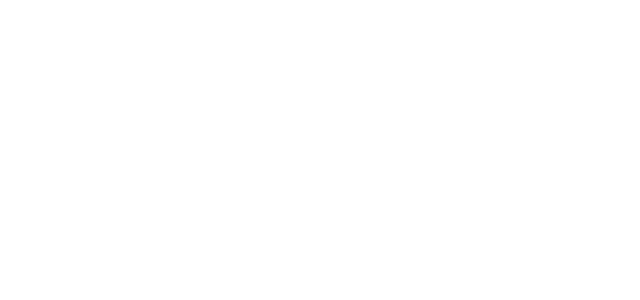
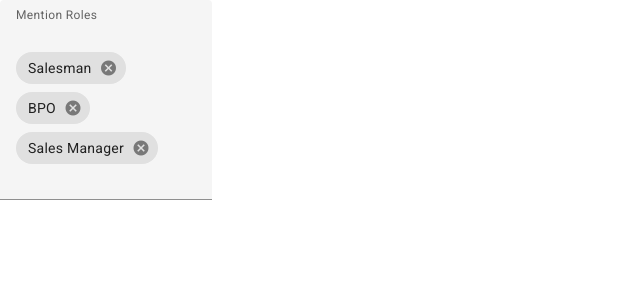
Before and after one commit to AnsukSinhaRoy/Synchro-SPHERE-public, an Angular app: page /try in a window 1280 px wide. Before the commit this address led to /. Shown: the top 300 px of the page, without its empty margins (0-640 px from the left). Built offline with nearby package versions, Linux system fonts and the light colour scheme.

Commit message:
restructure 3

```diff
--- a/src/app/app.routes.ts
+++ b/src/app/app.routes.ts
@@ -1,8 +1,12 @@
 import { Routes } from '@angular/router';
 import { ConfigurePageComponent } from './configure-page/configure-page.component';
 import { LeadManagementConfigComponent } from './configure-page components/lead-management-config/lead-management-config.component';
+import { LandingPageComponent } from './landing-page/landing-page.component';
+import { AddRolesComponent } from './shared/add-roles/add-roles.component';
 
 export const routes: Routes = [
     {path:"configure",component:LeadManagementConfigComponent},
     {path:"",component:ConfigurePageComponent},
+    {path:"home", component:LandingPageComponent},
+    {path:"try", component:AddRolesComponent}
 ];
--- a/src/app/configure-page components/lead-management-config/lead-management-config.component.ts
+++ b/src/app/configure-page components/lead-management-config/lead-management-config.component.ts
@@ -14,8 +14,8 @@ import {MatSelectModule} from '@angular/material/select';
 import { CommonModule } from '@angular/common';
 import { MatDialogRef, MAT_DIALOG_DATA, MatDialog } from '@angular/material/dialog';
 import { Inject } from '@angular/core';
-import { EmployeeDialogComponent } from '../../shared/employee-dialog/employee-dialog.component';
 import { RolesService } from '../../services/roles.service';
+import { DialogAddEmployeeComponent } from '../../shared/dialog-add-employee/dialog-add-employee.component';
 export interface Roles {
   name: string;
 }
@@ -109,6 +109,7 @@ export class LeadManagementConfigComponent {
     this.changeDetectorRefs.detectChanges();
   this.table.renderRows();
     event.chipInput!.clear();
+    this.setRoles();
   }
 
   remove(roles: Roles): void {
@@ -131,6 +132,7 @@ export class LeadManagementConfigComponent {
       // Detect changes and refresh table
       this.changeDetectorRefs.detectChanges();
       this.table.renderRows();
+      this.setRoles();
     }
   }
 
@@ -204,7 +206,7 @@ export class LeadManagementConfigComponent {
   //ASSIGN FUNCTIONS
   //ENTER EMPLOYEES
   openDialog(): void {
-    const dialogRef = this.dialog.open(EmployeeDialogComponent, {
+    const dialogRef = this.dialog.open(DialogAddEmployeeComponent, {
       width: '250px',
       height:'400px',
       data: {id: '', name: '', email: '', role: ''}
@@ -229,7 +231,10 @@ export class LeadManagementConfigComponent {
     this.dataSource = new MatTableDataSource(this.employees);
   }
   setRoles(){
+    console.log(this.roles)
+    console.log("SETROLES")
     this._roleserv.roles=this.roles;
+    console.log(this.roles)
     console.log(this.employees);
   }
 
--- a/src/app/landing-page/landing-page.component.html
+++ b/src/app/landing-page/landing-page.component.html
@@ -1 +1,2 @@
 <p>landing-page works!</p>
+<app-welcome-page></app-welcome-page>
--- a/src/app/landing-page/landing-page.component.ts
+++ b/src/app/landing-page/landing-page.component.ts
@@ -1,9 +1,10 @@
 import { Component } from '@angular/core';
+import { WelcomePageComponent } from '../landing-page components/welcome-page/welcome-page.component';
 
 @Component({
   selector: 'app-landing-page',
   standalone: true,
-  imports: [],
+  imports: [WelcomePageComponent],
   templateUrl: './landing-page.component.html',
   styleUrl: './landing-page.component.css'
 })
--- a/src/app/services/roles.service.ts
+++ b/src/app/services/roles.service.ts
@@ -11,9 +11,9 @@ export class RolesService {
   constructor() {
   }
 
-  getRoles(): Roles[] {
-    // TODO: Fetch your roles data here
-    console.log("here")
+
+  setRoles(): Roles[] {
+    console.log("ROLES SERVICE SAYS")
     console.log(this.roles)
     return this.roles;
   }
--- /dev/null
+++ b/src/app/shared/add-roles/add-roles.component.html
@@ -0,0 +1,18 @@
+<mat-form-field>
+    <mat-label>Mention Roles</mat-label>
+    <br>
+    <mat-chip-grid #chipGrid aria-label="Enter Roles">
+      @for (role of roles; track role) {
+      <mat-chip-row (removed)="remove(role)" [editable]="true"
+        [aria-description]="'press enter to edit ' + role.name">
+        {{role.name}}
+        <button matChipRemove [attr.aria-label]="'remove' + role.name">
+          <mat-icon>cancel</mat-icon>
+        </button>
+      </mat-chip-row>
+      }
+      <input placeholder="New Role..." [matChipInputFor]="chipGrid"
+        [matChipInputSeparatorKeyCodes]="separatorKeysCodes" [matChipInputAddOnBlur]="addOnBlur"
+        (matChipInputTokenEnd)="add($event)" />
+    </mat-chip-grid>
+  </mat-form-field>
--- /dev/null
+++ b/src/app/shared/add-roles/add-roles.component.ts
@@ -0,0 +1,56 @@
+import { LiveAnnouncer } from '@angular/cdk/a11y';
+import { COMMA, ENTER } from '@angular/cdk/keycodes';
+import { ChangeDetectorRef, Component, inject } from '@angular/core';
+import { ReactiveFormsModule } from '@angular/forms';
+import { MatButtonModule } from '@angular/material/button';
+import { MatChipEditedEvent, MatChipInputEvent, MatChipRow, MatChipsModule } from '@angular/material/chips';
+import { MatFormField, MatFormFieldModule, MatLabel } from '@angular/material/form-field';
+import { MatIcon } from '@angular/material/icon';
+import { MatInputModule } from '@angular/material/input';
+import { MatSelectModule } from '@angular/material/select';
+export interface Roles {
+  name: string;
+}
+@Component({
+  selector: 'app-add-roles',
+  standalone: true,
+  imports: [MatIcon,ReactiveFormsModule, MatFormFieldModule, MatInputModule, MatButtonModule,MatSelectModule,MatChipsModule],
+  templateUrl: './add-roles.component.html',
+  styleUrl: './add-roles.component.css'
+})
+
+export class AddRolesComponent {
+  addOnBlur = true;
+  readonly separatorKeysCodes = [ENTER, COMMA] as const;
+  roles: Roles[] = [{name: 'Salesman'}, {name: 'BPO'}, {name: 'Sales Manager'}];
+
+  constructor(
+    private changeDetectorRefs: ChangeDetectorRef,
+    private announcer: LiveAnnouncer
+  ) { }
+
+  add(event: MatChipInputEvent): void {
+    const value = (event.value || '').trim();
+    if (value) {
+      this.roles.push({name: value});
+    }
+    this.changeDetectorRefs.detectChanges();
+    event.chipInput!.clear();
+    this.service()
+  }
+
+  remove(roles: Roles): void {
+    const index = this.roles.indexOf(roles);
+
+    if (index >= 0) {
+      this.roles.splice(index, 1);
+      this.announcer.announce(`Removed ${roles.name}`);
+      this.changeDetectorRefs.detectChanges();
+    }
+    this.service()
+  }
+  service()
+  {
+    console.log(this.roles);
+  }
+}
--- a/src/app/shared/employee-dialog/employee-dialog.component.ts
+++ b/src/app/shared/dialog-add-employee/dialog-add-employee.component.ts
@@ -10,24 +10,25 @@ import { RolesService } from '../../services/roles.service';
 export interface Roles {
   name: string;
 }
-
 @Component({
-  selector: 'app-employee-dialog',
-  templateUrl: './employee-dialog.component.html',
+  selector: 'app-dialog-add-employee',
   standalone: true,
-  imports: [MatFormFieldModule, MatInputModule, MatButtonModule, ReactiveFormsModule, MatSelectModule]
+  imports: [MatFormFieldModule, MatInputModule, MatButtonModule, ReactiveFormsModule, MatSelectModule],
+  templateUrl: './dialog-add-employee.component.html',
+  styleUrl: './dialog-add-employee.component.css'
 })
-export class EmployeeDialogComponent {
+export class DialogAddEmployeeComponent {
   form: FormGroup;
   roles: Roles[] = [{name: 'Salesman'}, {name: 'BPO'}, {name: 'Sales Manager'}];
 
   constructor(
     private fb: FormBuilder,
-    public dialogRef: MatDialogRef<EmployeeDialogComponent>,
+    public dialogRef: MatDialogRef<DialogAddEmployeeComponent>,
     @Inject(MAT_DIALOG_DATA) public data: any,
     private rolesService: RolesService
   ) {
-    this.roles = this.rolesService.getRoles();
+
+    this.roles = this.rolesService.setRoles();
     this.form = this.fb.group({
       id: ['', Validators.required],
       name: ['', Validators.required],
```
Also changed, not shown: src/app/shared/add-roles/add-roles.component.css (added), src/app/shared/dialog-add-employee/dialog-add-employee.component.css (added), src/app/shared/dialog-add-employee/dialog-add-employee.component.html (renamed from src/app/shared/employee-dialog/employee-dialog.component.html), 2 other files (tests, documents, lock files or other folders).
